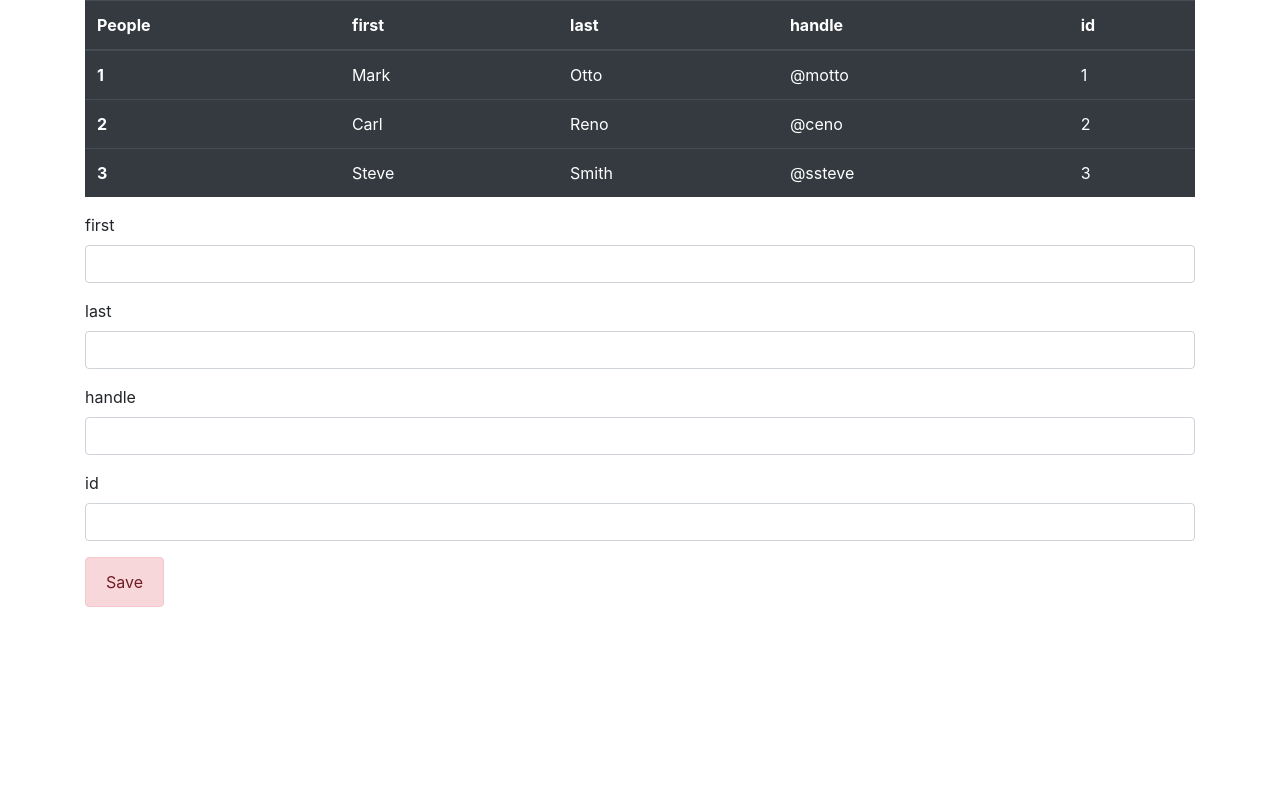
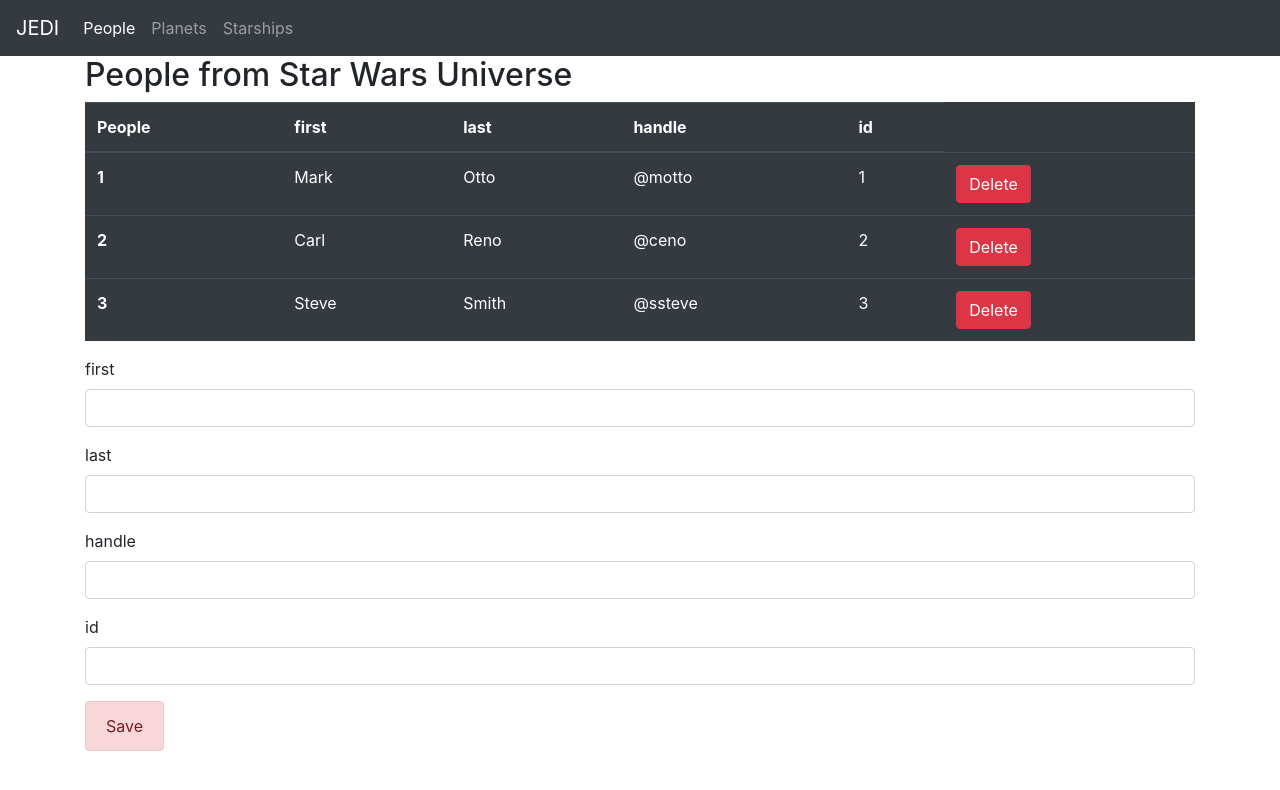
Before and after one commit to watemerald/react-jedi-crud-app, a React (Create React App) app: page /people in a window 1280 px wide. Shown: the top 790 px of the page. Built offline with nearby package versions, Linux system fonts and the light colour scheme.

Commit message:
First homework completed

```diff
--- a/package.json
+++ b/package.json
@@ -9,6 +9,7 @@
     "bootstrap": "^4.5.0",
     "react": "^16.13.1",
     "react-dom": "^16.13.1",
+    "react-router-dom": "^5.2.0",
     "react-scripts": "3.4.1"
   },
   "scripts": {
--- a/src/App.js
+++ b/src/App.js
@@ -1,47 +1,31 @@
-import React, { useState } from 'react';
-import Table from "./components/common/Table";
-import Form from './components/common/Form'
+import React from 'react';
+import {Switch, Route, Redirect} from 'react-router-dom';
 
 // import './App.css';
 import 'bootstrap/dist/css/bootstrap.css';
-
-const data = [
-    {first: 'Mark', last: 'Otto', handle: '@motto', id: '1'},
-    {first: 'Carl', last: 'Reno', handle: '@ceno', id: '2'},
-    {first: 'Steve', last: 'Smith', handle: '@ssteve', id: '3'}
-]
-
-const columns = Object.keys(data[0]);
+import Navbar from "./components/navbar/NavBar";
+import PeoplePage from "./components/pages/PeoplePage";
+import PlanetsPage from "./components/pages/PlanetsPage";
+import StarshipsPage from "./components/pages/StarshipsPage";
+import NotFound from "./components/pages/NotFound";
 
 function App() {
-    const [people, setPeople] = useState(data);
-    console.log(people);
-
-    const handleAppPerson = (personData) => {
-        const data = [...people, personData];
-        setPeople(data)
-    }
-
-    const getInitialPeopleData = () => {
-        return columns.reduce((cols, columnName) => {
-            cols[columnName] = "";
-            return cols;
-        }, {})
-    }
 
     return (
-        <div className="container">
-            <Table
-                data={people}
-                columns={columns}
-                tableDescriptor="People"
-            />
-            <Form
-                initialData={getInitialPeopleData()}
-                columns={columns}
-                onAddData={handleAppPerson}
-            />
-        </div>
+        <>
+            <Navbar/>
+            <div className="container">
+                <Switch>
+                    <Route exact path="/people"
+                           component={PeoplePage}/>}/>
+                    <Route path="/planets" component={PlanetsPage}/>
+                    <Route path="/starships" component={StarshipsPage}/>
+                    <Route path="/not-found" component={NotFound}/>
+                    <Redirect exact from="/" to="/people" component={PeoplePage}/>
+                    <Redirect to="/not-found"/>
+                </Switch>
+            </div>
+        </>
     );
 }
 
--- a/src/components/common/Form.js
+++ b/src/components/common/Form.jsx
@@ -6,7 +6,6 @@ const Form = ({columns, initialData, onAddData}) => {
     const [personData, setPersonData] = useState(initialData);
 
     const handleClick = (event) => {
-        console.log(event)
         event.preventDefault();
         onAddData(personData);
     }
@@ -18,6 +17,9 @@ const Form = ({columns, initialData, onAddData}) => {
         setPersonData(data)
     }
 
+    if (!Object.keys(initialData).length) {
+        return null;
+    }
 
     return (
         <form>
--- a/src/components/common/Table.jsx
+++ b/src/components/common/Table.jsx
@@ -1,6 +1,12 @@
 import React from 'react';
+import Button from "./Button";
 
-function Table({columns, data, tableDescriptor}) {
+function Table({columns, data, tableDescriptor, onDelete}) {
+
+    if (!data.length) {
+        return <h2>There is no data for {tableDescriptor} page</h2>
+    }
+
     return (
         <table className="table table-dark">
             <thead>
@@ -16,8 +22,15 @@ function Table({columns, data, tableDescriptor}) {
                 <tr key={item.id}>
                     <th scope="row">{++index}</th>
                     {columns.map(columnTitle => (
-                        <td key={item[columnTitle]+columnTitle}>{item[columnTitle]}</td>
+                        <td key={item[columnTitle] + columnTitle}>{item[columnTitle]}</td>
                     ))}
+                    <td>
+                        <Button
+                            onClick={() => onDelete(item.id)}
+                            classes="btn btn-danger"
+                            label="Delete"
+                        />
+                    </td>
                 </tr>
             ))}
             </tbody>
--- /dev/null
+++ b/src/components/navbar/NavBar.jsx
@@ -0,0 +1,28 @@
+import React from 'react';
+import {NavLink} from "react-router-dom";
+
+const Navbar = () => (
+    <nav className="navbar navbar-expand-lg navbar-dark bg-dark">
+        <NavLink className="navbar-brand" to="/">JEDI</NavLink>
+        <button className="navbar-toggler" type="button" data-toggle="collapse" data-target="#navbarNav"
+                aria-controls="navbarNav" aria-expanded="false" aria-label="Toggle navigation">
+            <span className="navbar-toggler-icon"/>
+        </button>
+        <div className="collapse navbar-collapse" id="navbarNav">
+            <ul className="navbar-nav">
+                <li className="nav-item">
+                    <NavLink className="nav-link" to="/people">People <span
+                        className="sr-only">(current)</span></NavLink>
+                </li>
+                <li className="nav-item">
+                    <NavLink className="nav-link" to="/planets">Planets</NavLink>
+                </li>
+                <li className="nav-item">
+                    <NavLink className="nav-link" to="/starships">Starships</NavLink>
+                </li>
+            </ul>
+        </div>
+    </nav>
+)
+
+export default Navbar;
--- /dev/null
+++ b/src/components/navbar/styles.scss
@@ -0,0 +1 @@
+/*your styles goes here*/
--- /dev/null
+++ b/src/components/pages/NotFound.jsx
@@ -0,0 +1,9 @@
+import React from 'react';
+
+const NotFound = () => {
+    return (
+            <h2>PAGE NOT FOUND</h2>
+    );
+};
+
+export default NotFound;
--- /dev/null
+++ b/src/components/pages/PeoplePage.jsx
@@ -0,0 +1,52 @@
+import React, {useState} from 'react';
+import Table from "../common/Table";
+import Form from "../common/Form";
+
+const data = [
+    {first: 'Mark', last: 'Otto', handle: '@motto', id: '1'},
+    {first: 'Carl', last: 'Reno', handle: '@ceno', id: '2'},
+    {first: 'Steve', last: 'Smith', handle: '@ssteve', id: '3'}
+]
+
+const columns = Object.keys(data[0]);
+
+const PeoplePage = () => {
+    const pageName = 'People';
+    const [people, setPeople] = useState(data);
+
+    const handleAppPerson = (personData) => {
+        const data = [...people, personData];
+        setPeople(data)
+    }
+
+    const getInitialPeopleData = () => {
+        return columns.reduce((cols, columnName) => {
+            cols[columnName] = "";
+            return cols;
+        }, {})
+    }
+
+    const handleDelete = (id) => {
+        const filteredPeople = people.filter(person => person.id !== id);
+        setPeople(filteredPeople)
+    }
+
+    return (
+        <>
+            <h2>{pageName} from Star Wars Universe</h2>
+            <Table
+                data={people}
+                columns={columns}
+                tableDescriptor={pageName}
+                onDelete={handleDelete}
+            />
+            <Form
+                initialData={getInitialPeopleData()}
+                columns={columns}
+                onAddData={handleAppPerson}
+            />
+        </>
+    );
+};
+
+export default PeoplePage;
--- /dev/null
+++ b/src/components/pages/PlanetsPage.jsx
@@ -0,0 +1,25 @@
+import React, {useState} from 'react';
+import Table from "../common/Table";
+import Form from "../common/Form";
+
+const PlanetsPage = () => {
+    const pageName = "Planets";
+
+    return (
+        <>
+            <h2>{pageName} from Star Wars Universe</h2>
+            <Table
+                data={[]}
+                columns={[]}
+                tableDescriptor={pageName}
+            />
+            <Form
+                initialData={{}}
+                columns={[]}
+                onAddData={[]}
+            />
+        </>
+    );
+};
+
+export default PlanetsPage;
--- /dev/null
+++ b/src/components/pages/StarshipsPage.jsx
@@ -0,0 +1,25 @@
+import React from 'react';
+import Table from "../common/Table";
+import Form from "../common/Form";
+
+const StarshipsPage = () => {
+    const pageName = "Starships";
+
+    return (
+        <>
+            <h2>{pageName} from Star Wars Universe</h2>
+            <Table
+                data={[]}
+                columns={[]}
+                tableDescriptor={pageName}
+            />
+            <Form
+                initialData={{}}
+                columns={[]}
+                onAddData={[]}
+            />
+        </>
+    );
+};
+
+export default StarshipsPage;
--- a/src/index.js
+++ b/src/index.js
@@ -1,13 +1,16 @@
 import React from 'react';
 import ReactDOM from 'react-dom';
 import App from './App';
+import {BrowserRouter} from "react-router-dom";
 
 const element = <h1> Hello Javascript , { 2 + 7 }</h1>
 
 
 ReactDOM.render(
   <React.StrictMode>
-    <App />
+      <BrowserRouter>
+          <App />
+      </BrowserRouter>
   </React.StrictMode>,
   document.getElementById('root')
 );
```
Also changed, not shown: 1 other file (tests, documents, lock files or other folders).
